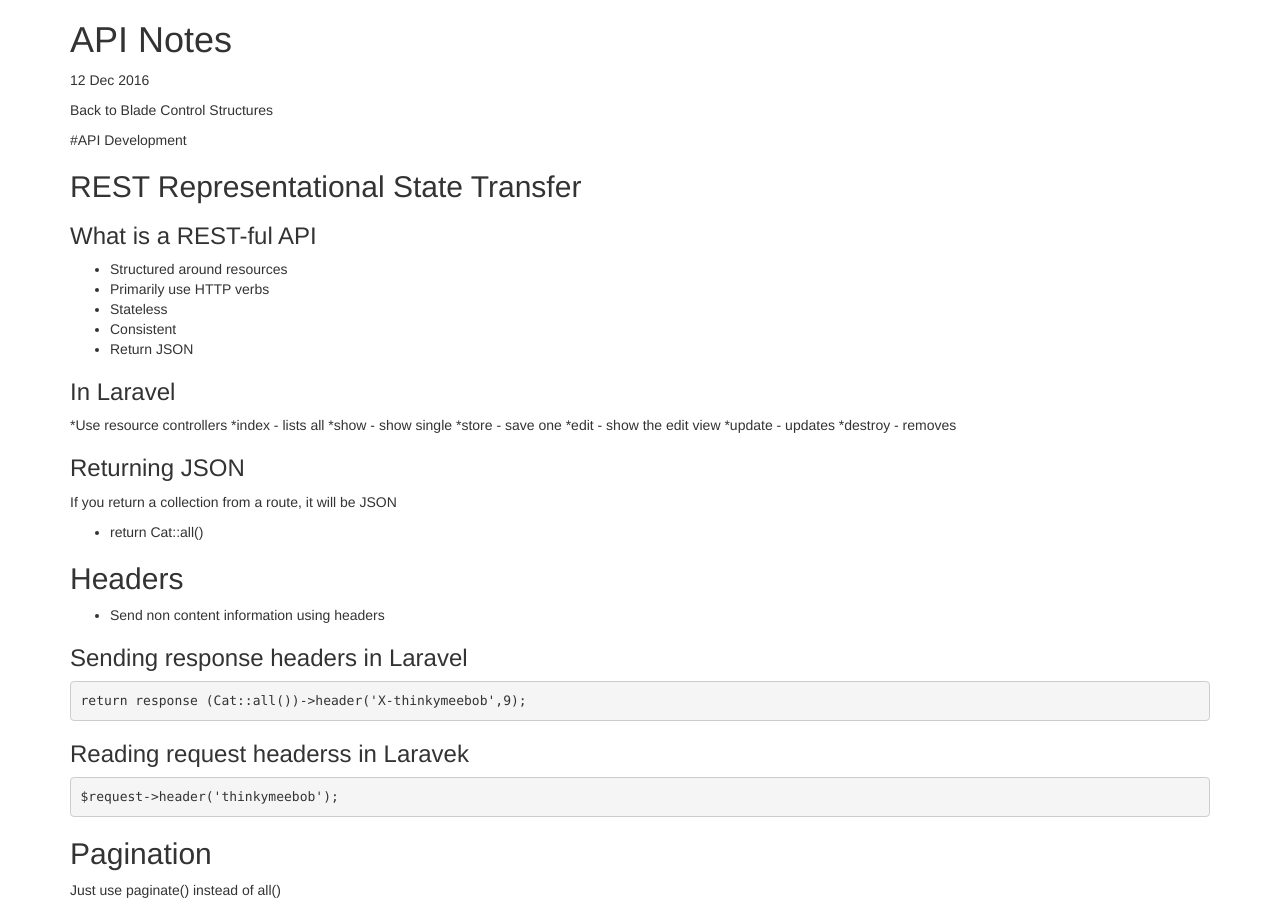
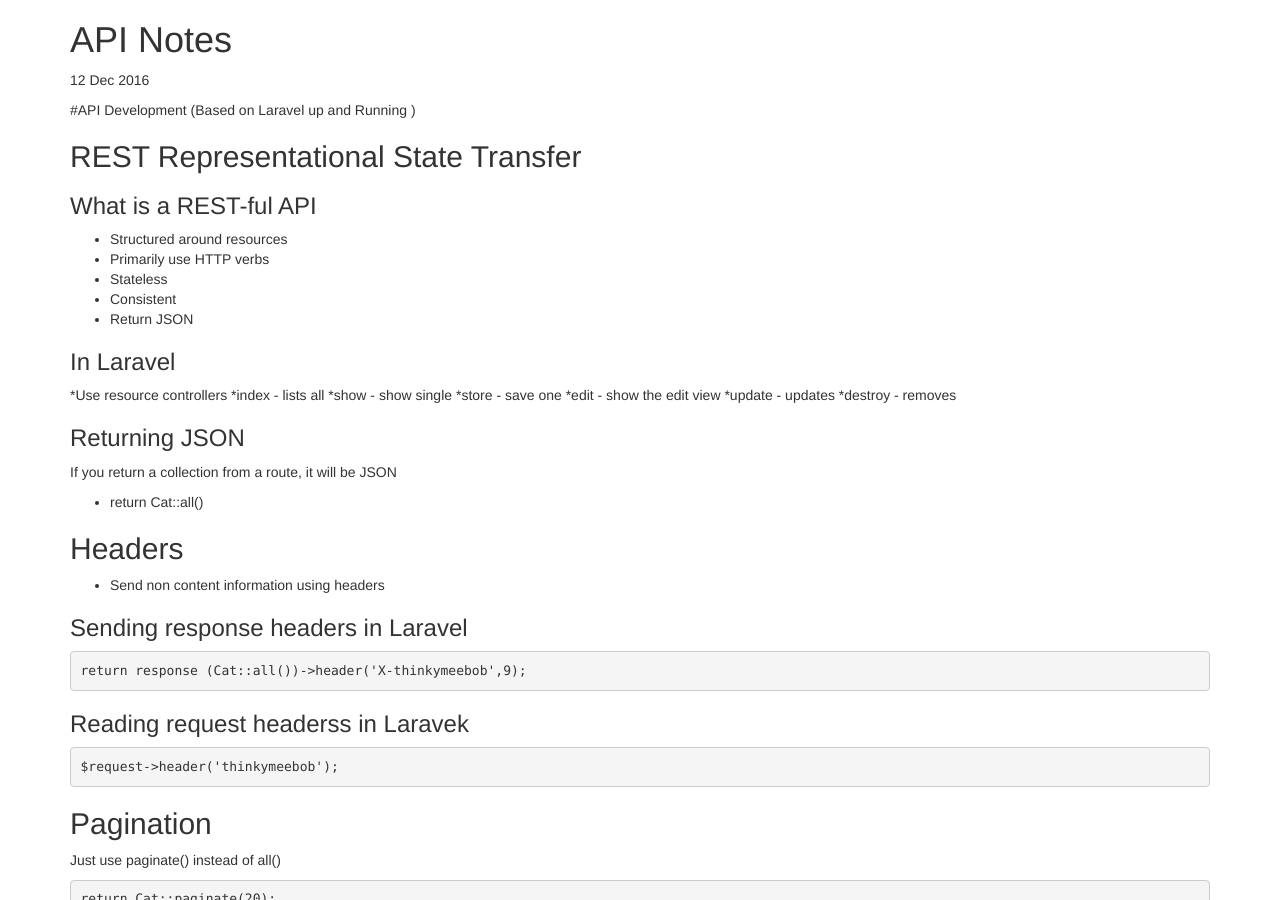
Before and after one commit to ArtisanTinkerer/ArtisanTinkerer.github.io, a Jekyll site: the page built from _posts/2016-12-12-API-Notes.md, in a window 1280 px wide and 900 px high. Built offline with Jekyll 4.4.1, drawn with Linux system fonts in a browser that asks for light colours.

Commit message:
Update 2016-12-12-API-Notes.md

```diff
--- a/_posts/2016-12-12-API-Notes.md
+++ b/_posts/2016-12-12-API-Notes.md
@@ -5,10 +5,7 @@
 ---
 
 
-Back to Blade Control Structures
-
-
-#API Development
+#API Development (Based on Laravel up and Running )
 
 ## REST Representational State Transfer
 
```
